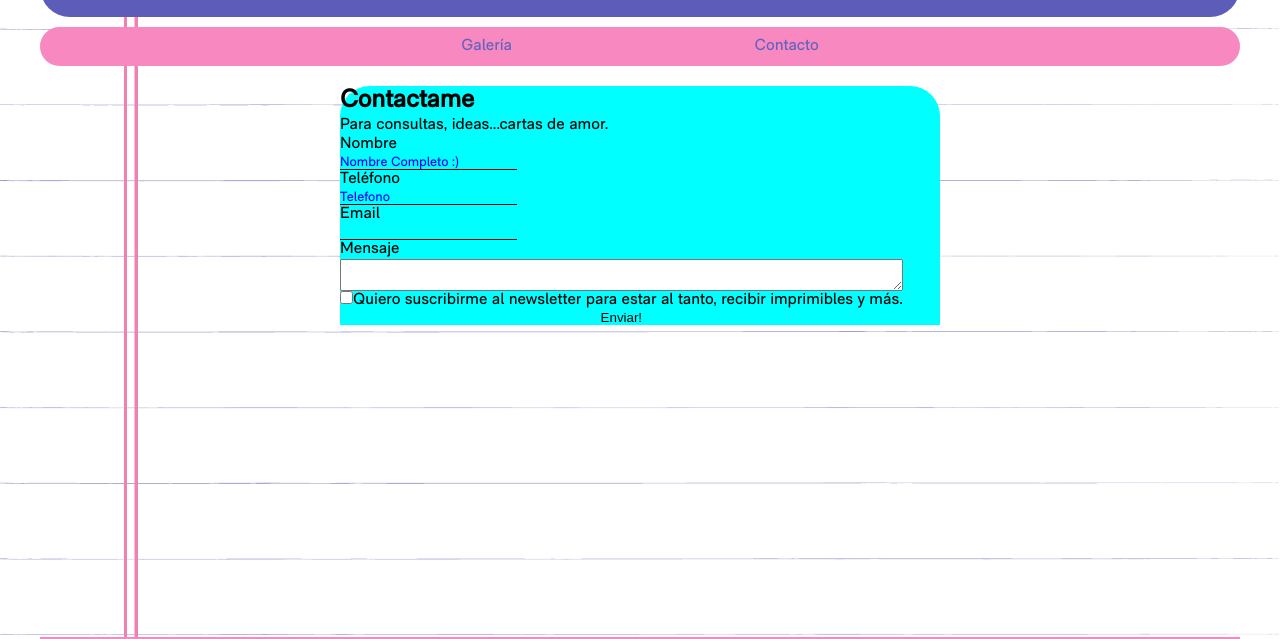
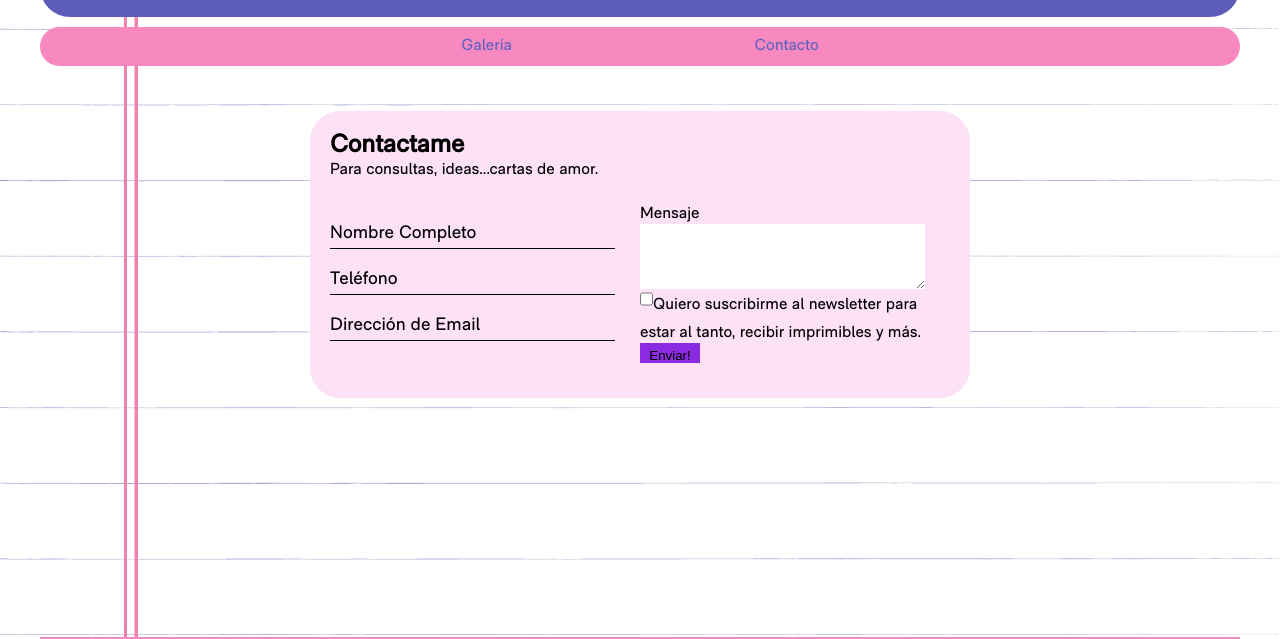
Before and after one commit to micacaggi22/TPFinal-CaggiMicaela, a plain HTML site: page contacto.html in a window 1280 px wide. Shown: the part 113-752 px from the top of the page. Drawn offline with Linux system fonts and the light colour scheme.

Commit message:
pequeños ajustes de conacto.html en css

```diff
--- a/contacto.html
+++ b/contacto.html
@@ -26,14 +26,14 @@
 			<p>Para consultas, ideas...cartas de amor.</p>
 			<form method="post" action="mailto:micaelacaggi@gmail.com?subjet=?Consultas!" target="_blank" enctype="text/plain">
 				<div id="columnadatos">
-					<label for="Nombre">Nombre</label>
-					<input type="text" name="Nombre" id="Nombre" maxlength="50" placeholder="Nombre Completo :)" required>
+					<label for="Nombre"></label>
+					<input type="text" name="Nombre" id="Nombre" maxlength="50" placeholder="Nombre Completo" required>
 
-					<label for="Telefono">Teléfono</label>
-					<input type="tel" name="Telefono" id="Telefono" placeholder="Telefono">
+					<label for="Telefono"></label>
+					<input type="tel" name="Telefono" id="Telefono" placeholder="Teléfono">
 
-					<label for="eMail"> Email</label>
-					<input type="email" name="eMail" id="eMail" required>
+					<label for="Email"></label>
+					<input type="email" name="Email" id="Email" required placeholder="Dirección de Email">
 				</div>
 				<div id="columnamensajes">
 					<label for="Mensaje">Mensaje</label>
--- a/estilos.css
+++ b/estilos.css
@@ -260,35 +260,58 @@ footer{
 #main-contacto {
 	display: flex;
 	justify-content: center;
-	padding: 20px 0px 20px 0px;
+	padding: 45px 0px 20px 0px;
 	font-family: "RM Nenue"
 }
 
 #formulario{
-	background-color: aqua;
+	background-color: #Fde1f7;
 	border-radius: 30px;
+	padding:20px 20px 0px 20px;
 }
 
 form{
-	background-color:aqua;
-	width: 600px;
+	width: 620px;
+	padding:10px 0px 0px 0px;
 	display: flex;
-	flex-direction:column;
+
+}
+form div{
+	width: 50%;
+	padding: 15px 25px 20px 0px;
+
 }
 input{
+	height: 20px;
 	border: none;
 	background-color:transparent;
     border-bottom: 1px solid #000;
 	outline:none;
+	padding: 5px 0px 5px 0px;
+	margin: 0px 0px 15px 0px;
 }
 ::placeholder {
-	color: blue;
+	color:black;
 	font-family: "RM Nenue";
+	font-size: 18px;
 	outline: none;
 }
+textarea{
+	border: none;
+	height: 65px;
+}
 #enviar{
+	width: 60px;
 	border:none;
+	background-color: blueviolet;
 }
+form div #enviar{
+	display: flex;
+	justify-content: center;
+	align-items: center;
+	align-content: center;
+}
+
 #footer-formulario{
 	position: absolute;
 	bottom: 0;
```
